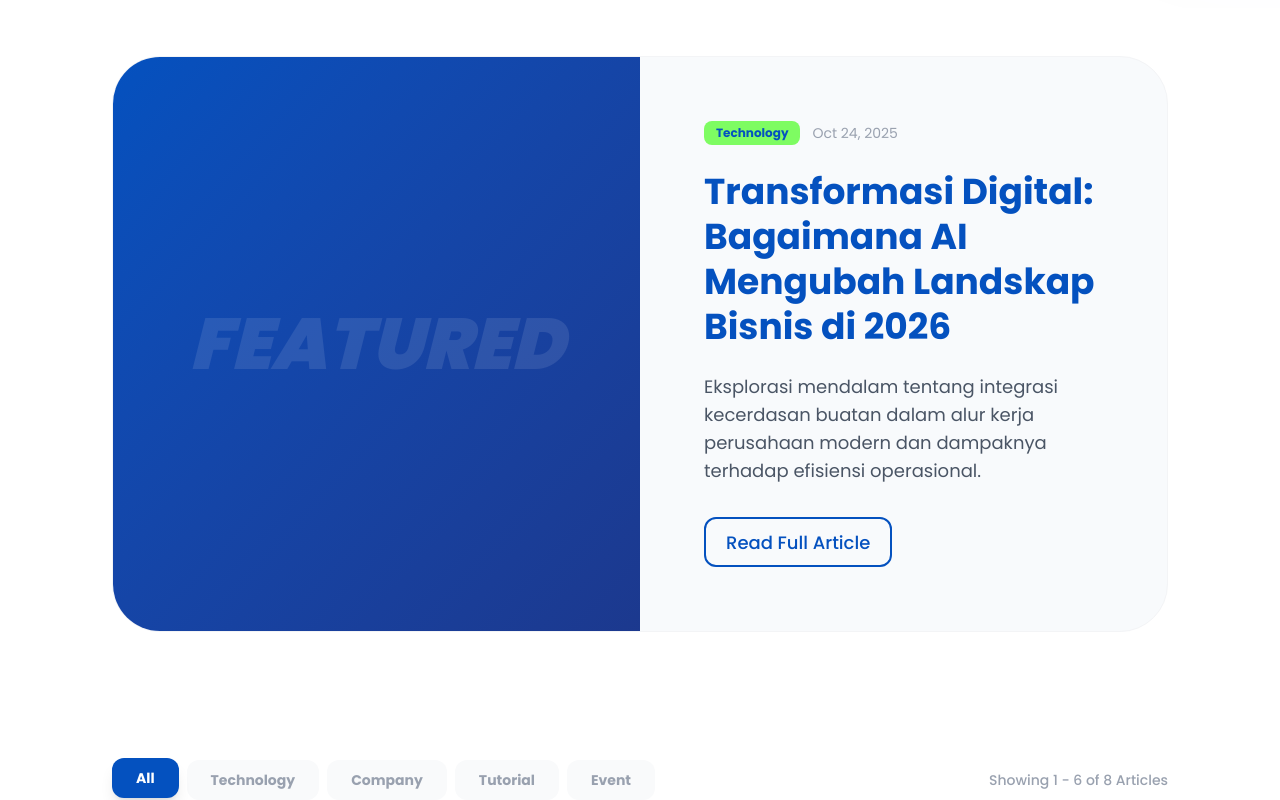
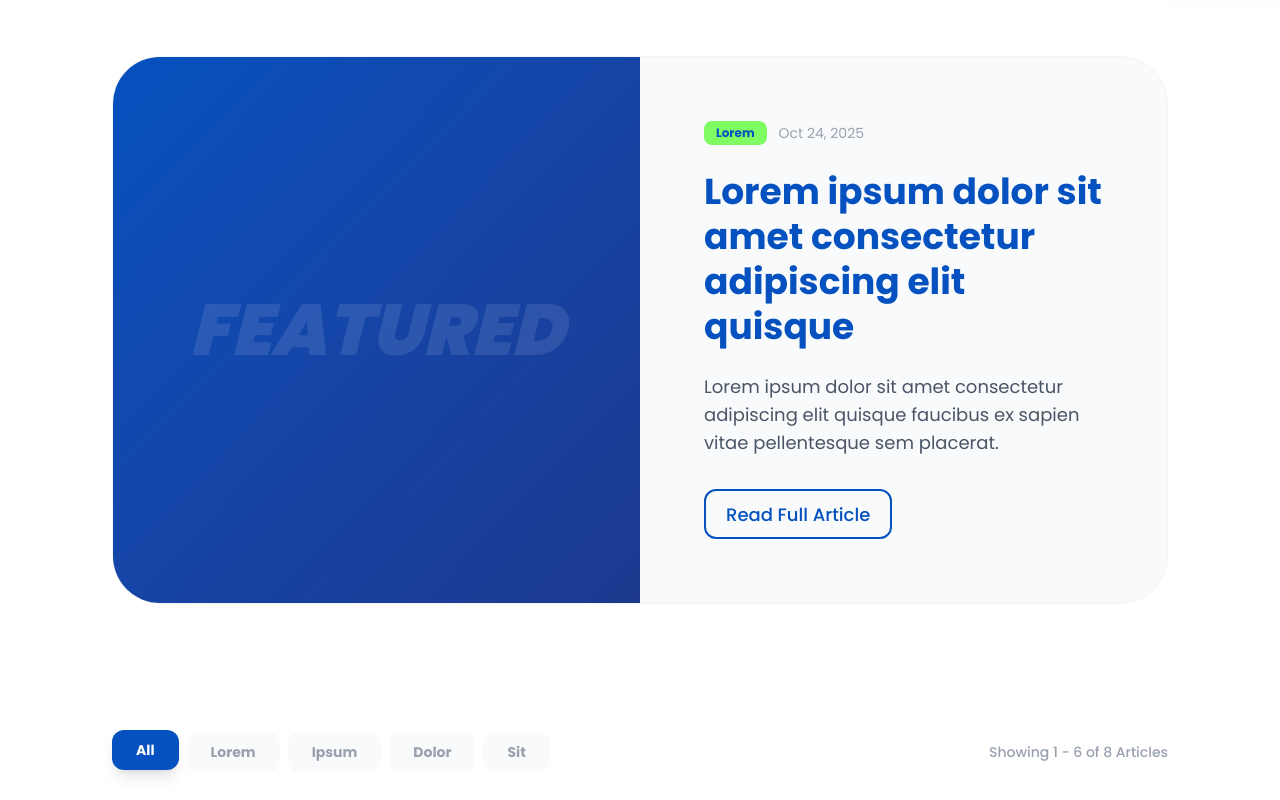
Before and after one commit to bitofficialdev-droid/mirai-company-profile, a Next.js app: page /news in a window 1280 px wide. Shown: the part 420-1220 px from the top of the page. Built offline with nearby package versions, Linux system fonts and the light colour scheme.

Commit message:
update news

```diff
--- a/src/app/(public)/news/page.tsx
+++ b/src/app/(public)/news/page.tsx
@@ -2,100 +2,27 @@
 
 import { useState, useMemo } from "react";
 import { CSButton } from "@/components/shared/cs_button";
+import { NewsRepository } from "@/core/repositories/news.repo";
 
 export default function NewsPage() {
   const [activeCategory, setActiveCategory] = useState("All");
   const [currentPage, setCurrentPage] = useState(1);
   const postsPerPage = 6;
-
-  const data = {
-    hero: {
-      title:
-        "Latest <span class='text-[#0451bf]'>Insights</span> & <span class='text-[#0451bf]'>News</span>",
-      description:
-        "Eksplorasi artikel terbaru, tren teknologi, dan pembaruan strategis dari tim ahli kami.",
-    },
-    featured: {
-      id: 1,
-      category: "Technology",
-      title:
-        "Transformasi Digital: Bagaimana AI Mengubah Landskap Bisnis di 2026",
-      description:
-        "Eksplorasi mendalam tentang integrasi kecerdasan buatan dalam alur kerja perusahaan modern dan dampaknya terhadap efisiensi operasional.",
-      date: "Oct 24, 2025",
-    },
-    posts: [
-      {
-        id: 2,
-        category: "Company",
-        title: "Ekspansi Kantor Baru di Jakarta Selatan",
-        description: "Langkah besar kami untuk lebih dekat dengan klien.",
-        date: "Oct 20, 2025",
-      },
-      {
-        id: 3,
-        category: "Tutorial",
-        title: "Tips Mengoptimalkan Performa Web App",
-        description:
-          "Panduan teknis bagi pengembang untuk kecepatan rendering.",
-        date: "Oct 15, 2025",
-      },
-      {
-        id: 4,
-        category: "Event",
-        title: "Rekap Tech Conference 2025",
-        description: "Momen berharga saat tim kami berbagi insight.",
-        date: "Oct 10, 2025",
-      },
-      {
-        id: 5,
-        category: "Technology",
-        title: "Masa Depan Web Development",
-        description: "Tren pengembangan web yang akan mendominasi.",
-        date: "Oct 05, 2025",
-      },
-      {
-        id: 6,
-        category: "Company",
-        title: "Budaya Kerja Remote di Era Baru",
-        description: "Bagaimana kami mengelola tim secara global.",
-        date: "Sep 28, 2025",
-      },
-      {
-        id: 7,
-        category: "Tutorial",
-        title: "Next.js 15: Apa yang Baru?",
-        description: "Fitur-fitur terbaru yang wajib Anda coba.",
-        date: "Sep 20, 2025",
-      },
-      {
-        id: 8,
-        category: "Event",
-        title: "Workshop UI/UX Design",
-        description: "Belajar membuat desain yang user-centric.",
-        date: "Sep 15, 2025",
-      },
-      {
-        id: 9,
-        category: "Technology",
-        title: "Keamanan Data di Cloud",
-        description: "Cara menjaga privasi data perusahaan Anda.",
-        date: "Sep 10, 2025",
-      },
-    ],
-    categories: ["All", "Technology", "Company", "Tutorial", "Event"],
-  };
+  const data = NewsRepository.getNews();
 
   const filteredPosts = useMemo(() => {
     return activeCategory === "All"
       ? data.posts
-      : data.posts.filter((post) => post.category === activeCategory);
+      : (data.posts ?? []).filter((post) => post.category === activeCategory);
   }, [activeCategory, data.posts]);
 
   const indexOfLastPost = currentPage * postsPerPage;
   const indexOfFirstPost = indexOfLastPost - postsPerPage;
-  const currentPosts = filteredPosts.slice(indexOfFirstPost, indexOfLastPost);
-  const totalPages = Math.ceil(filteredPosts.length / postsPerPage);
+  const currentPosts = (filteredPosts ?? []).slice(
+    indexOfFirstPost,
+    indexOfLastPost,
+  );
+  const totalPages = Math.ceil((filteredPosts ?? []).length / postsPerPage);
 
   const handleCategoryChange = (category: string) => {
     setActiveCategory(category);
@@ -130,17 +57,17 @@ export default function NewsPage() {
             <div className="flex flex-col justify-center p-8 lg:w-1/2 lg:p-16">
               <div className="mb-6 flex items-center gap-3">
                 <span className="rounded-lg bg-[#7efc62] px-3 py-1 text-xs font-bold text-[#0451bf]">
-                  {data.featured.category}
+                  {data.featured?.category ?? "-"}
                 </span>
                 <span className="text-sm text-gray-400">
-                  {data.featured.date}
+                  {data.featured?.date ?? "-"}
                 </span>
               </div>
               <h2 className="mb-6 text-3xl leading-tight font-bold text-[#0451bf] md:text-4xl">
-                {data.featured.title}
+                {data.featured?.title ?? "-"}
               </h2>
               <p className="mb-8 text-lg text-gray-600">
-                {data.featured.description}
+                {data.featured?.description ?? "-"}
               </p>
               <CSButton
                 color="primary"
@@ -160,7 +87,7 @@ export default function NewsPage() {
           {/* Tabs Filter */}
           <div className="mb-12 flex flex-col items-center justify-between gap-6 border-b border-gray-100 pb-8 md:flex-row">
             <div className="flex flex-wrap justify-center gap-2">
-              {data.categories.map((cat) => (
+              {(data.categories ?? []).map((cat) => (
                 <button
                   key={cat}
                   onClick={() => handleCategoryChange(cat)}
@@ -175,9 +102,10 @@ export default function NewsPage() {
               ))}
             </div>
             <div className="text-sm font-medium text-gray-400">
-              Showing {filteredPosts.length > 0 ? indexOfFirstPost + 1 : 0} -{" "}
-              {Math.min(indexOfLastPost, filteredPosts.length)} of{" "}
-              {filteredPosts.length} Articles
+              Showing{" "}
+              {(filteredPosts ?? []).length > 0 ? indexOfFirstPost + 1 : 0} -{" "}
+              {Math.min(indexOfLastPost, (filteredPosts ?? []).length)} of{" "}
+              {(filteredPosts ?? []).length} Articles
             </div>
           </div>
 
--- /dev/null
+++ b/src/core/entities/news/news_hero_model.ts
@@ -0,0 +1,4 @@
+export interface NewsHeroModel {
+  title?: string;
+  description?: string;
+}
--- /dev/null
+++ b/src/core/entities/news/news_model.ts
@@ -0,0 +1,9 @@
+import { HeroNewsModel } from "./hero_news_model";
+import { NewsHeroModel } from "./news_hero_model";
+
+export interface NewsModel {
+  hero?: NewsHeroModel;
+  featured?: HeroNewsModel;
+  posts?: Array<HeroNewsModel>;
+  categories?: Array<string>;
+}
--- /dev/null
+++ b/src/core/repositories/news.repo.ts
@@ -0,0 +1,97 @@
+import { NewsModel } from "../entities/news/news_model";
+
+export const NewsRepository = {
+  getNews: (): NewsModel => {
+    return {
+      hero: {
+        title:
+          "Lorem <span class='text-[#0451bf]'>ipsum</span> dolor <span class='text-[#0451bf]'>sit</span>",
+        description:
+          "Lorem ipsum dolor sit amet consectetur adipiscing elit quisque faucibus ex sapien.",
+      },
+      featured: {
+        id: "1",
+        category: "Lorem",
+        title: "Lorem ipsum dolor sit amet consectetur adipiscing elit quisque",
+        description:
+          "Lorem ipsum dolor sit amet consectetur adipiscing elit quisque faucibus ex sapien vitae pellentesque sem placerat.",
+        date: "Oct 24, 2025",
+      },
+      categories: ["All", "Lorem", "Ipsum", "Dolor", "Sit"],
+      posts: [
+        {
+          id: "2",
+          category: "Lorem",
+          title:
+            "Lorem ipsum dolor sit amet consectetur adipiscing elit quisque",
+          description:
+            "Lorem ipsum dolor sit amet consectetur adipiscing elit quisque faucibus ex sapien vitae pellentesque sem placerat.",
+          date: "Oct 24, 2025",
+        },
+        {
+          id: "3",
+          category: "Lorem",
+          title:
+            "Lorem ipsum dolor sit amet consectetur adipiscing elit quisque",
+          description:
+            "Lorem ipsum dolor sit amet consectetur adipiscing elit quisque faucibus ex sapien vitae pellentesque sem placerat.",
+          date: "Oct 24, 2025",
+        },
+        {
+          id: "4",
+          category: "Ipsum",
+          title:
+            "Lorem ipsum dolor sit amet consectetur adipiscing elit quisque",
+          description:
+            "Lorem ipsum dolor sit amet consectetur adipiscing elit quisque faucibus ex sapien vitae pellentesque sem placerat.",
+          date: "Oct 24, 2025",
+        },
+        {
+          id: "5",
+          category: "Ipsum",
+          title:
+            "Lorem ipsum dolor sit amet consectetur adipiscing elit quisque",
+          description:
+            "Lorem ipsum dolor sit amet consectetur adipiscing elit quisque faucibus ex sapien vitae pellentesque sem placerat.",
+          date: "Oct 24, 2025",
+        },
+        {
+          id: "6",
+          category: "Dolor",
+          title:
+            "Lorem ipsum dolor sit amet consectetur adipiscing elit quisque",
+          description:
+            "Lorem ipsum dolor sit amet consectetur adipiscing elit quisque faucibus ex sapien vitae pellentesque sem placerat.",
+          date: "Oct 24, 2025",
+        },
+        {
+          id: "7",
+          category: "Dolor",
+          title:
+            "Lorem ipsum dolor sit amet consectetur adipiscing elit quisque",
+          description:
+            "Lorem ipsum dolor sit amet consectetur adipiscing elit quisque faucibus ex sapien vitae pellentesque sem placerat.",
+          date: "Oct 24, 2025",
+        },
+        {
+          id: "8",
+          category: "Sit",
+          title:
+            "Lorem ipsum dolor sit amet consectetur adipiscing elit quisque",
+          description:
+            "Lorem ipsum dolor sit amet consectetur adipiscing elit quisque faucibus ex sapien vitae pellentesque sem placerat.",
+          date: "Oct 24, 2025",
+        },
+        {
+          id: "91",
+          category: "Sit",
+          title:
+            "Lorem ipsum dolor sit amet consectetur adipiscing elit quisque",
+          description:
+            "Lorem ipsum dolor sit amet consectetur adipiscing elit quisque faucibus ex sapien vitae pellentesque sem placerat.",
+          date: "Oct 24, 2025",
+        },
+      ],
+    };
+  },
+};
```
Also changed, not shown: src/core/entities/news/hero_news_model.ts (added, +7 -0 lines).
